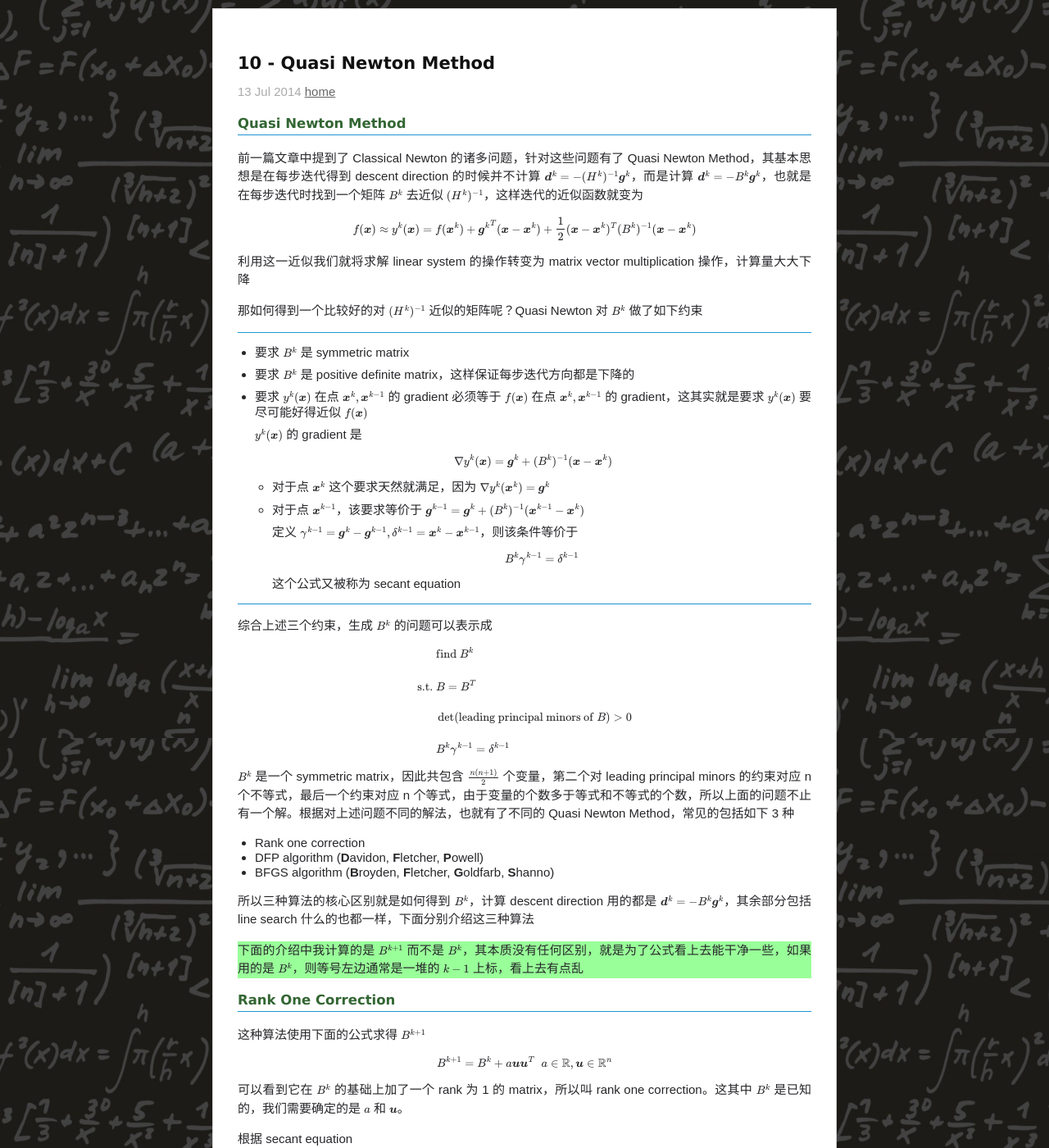
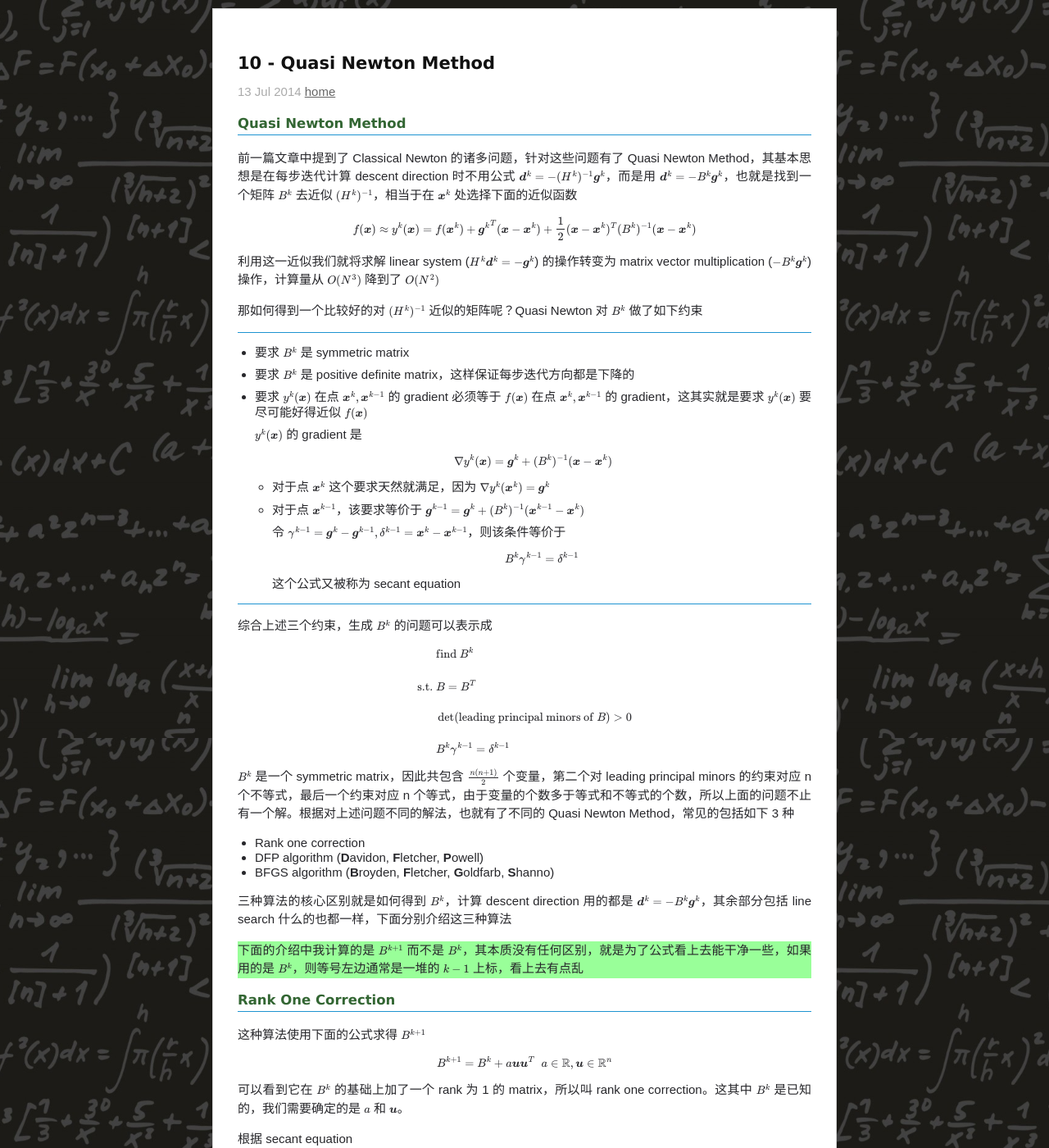
Before and after one commit to chenrushan/chenrushan.github.io, a Jekyll site: the page built from _posts/2014-07-13-NP-10-quasi-newton.markdown, in a window 1280 px wide and 1400 px high. Shown: the whole window at 82% size. Built offline with Jekyll 4.4.1, drawn with Linux system fonts in a browser that asks for light colours; Markdown is read by kramdown in place of the engine named in the settings; formulas are drawn with MathJax 3.

Commit message:
[np10]: update

```diff
--- a/_posts/2014-07-13-NP-10-quasi-newton.markdown
+++ b/_posts/2014-07-13-NP-10-quasi-newton.markdown
@@ -7,11 +7,11 @@ tags: NPTEL, numerical optimization, quasi newton
 
 #### Quasi Newton Method
 
-前一篇文章中提到了 Classical Newton 的诸多问题，针对这些问题有了 Quasi Newton Method，其基本思想是在每步迭代得到 descent direction 的时候并不计算 $\boldsymbol{d}^k = -(H^k)^{-1} \boldsymbol{g}^k$，而是计算 $\boldsymbol{d}^k = -B^k \boldsymbol{g}^k$，也就是在每步迭代时找到一个矩阵 $B^k$ 去近似 $(H^k)^{-1}$，这样迭代的近似函数就变为
+前一篇文章中提到了 Classical Newton 的诸多问题，针对这些问题有了 Quasi Newton Method，其基本思想是在每步迭代计算 descent direction 时不用公式 $\boldsymbol{d}^k = -(H^k)^{-1} \boldsymbol{g}^k$，而是用 $\boldsymbol{d}^k = -B^k \boldsymbol{g}^k$，也就是找到一个矩阵 $B^k$ 去近似 $(H^k)^{-1}$，相当于在 $\boldsymbol{x}^k$ 处选择下面的近似函数
 
 $$f(\boldsymbol{x}) \approx y^k(\boldsymbol{x}) = f(\boldsymbol{x}^k) + {\boldsymbol{g}^k}^T(\boldsymbol{x} - \boldsymbol{x}^k) + \frac{1}{2} (\boldsymbol{x} - \boldsymbol{x}^k)^T (B^k)^{-1} (\boldsymbol{x} - \boldsymbol{x}^k)$$
 
-利用这一近似我们就将求解 linear system 的操作转变为 matrix vector multiplication 操作，计算量大大下降
+利用这一近似我们就将求解 linear system ($H^k \boldsymbol{d}^k = -\boldsymbol{g}^k$) 的操作转变为 matrix vector multiplication ($-B^k \boldsymbol{g}^k$) 操作，计算量从 $O(N^3)$ 降到了 $O(N^2)$
 
 那如何得到一个比较好的对 $(H^k)^{-1}$ 近似的矩阵呢？Quasi Newton 对 $B^k$ 做了如下约束
 
@@ -31,7 +31,7 @@ $$f(\boldsymbol{x}) \approx y^k(\boldsymbol{x}) = f(\boldsymbol{x}^k) + {\boldsy
 
   * 对于点 $\boldsymbol{x}^{k-1}$，该要求等价于 $\boldsymbol{g}^{k-1} = \boldsymbol{g}^k + (B^k)^{-1} (\boldsymbol{x}^{k-1} - \boldsymbol{x}^k)$
 
-      定义 $\gamma^{k-1} = \boldsymbol{g}^k - \boldsymbol{g}^{k-1}, \delta^{k-1} = \boldsymbol{x}^k - \boldsymbol{x}^{k-1}$，则该条件等价于
+      令 $\gamma^{k-1} = \boldsymbol{g}^k - \boldsymbol{g}^{k-1}, \delta^{k-1} = \boldsymbol{x}^k - \boldsymbol{x}^{k-1}$，则该条件等价于
 
       $$B^k \gamma^{k-1} = \delta^{k-1}$$
 
@@ -56,7 +56,7 @@ $B^k$ 是一个 symmetric matrix，因此共包含 $\frac{n(n+1)}{2}$ 个变量
 * DFP algorithm (<b>D</b>avidon, <b>F</b>letcher, <b>P</b>owell)
 * BFGS algorithm (<b>B</b>royden, <b>F</b>letcher, <b>G</b>oldfarb, <b>S</b>hanno)
 
-所以三种算法的核心区别就是如何得到 $B^k$，计算 descent direction 用的都是 $\boldsymbol{d}^k = -B^k \boldsymbol{g}^k$，其余部分包括 line search 什么的也都一样，下面分别介绍这三种算法
+三种算法的核心区别就是如何得到 $B^k$，计算 descent direction 用的都是 $\boldsymbol{d}^k = -B^k \boldsymbol{g}^k$，其余部分包括 line search 什么的也都一样，下面分别介绍这三种算法
 
 <p style="background-color: #9f9">下面的介绍中我计算的是 $B^{k+1}$ 而不是 $B^k$，其本质没有任何区别，就是为了公式看上去能干净一些，如果用的是 $B^k$，则等号左边通常是一堆的 $k-1$ 上标，看上去有点乱</p>
 
```
